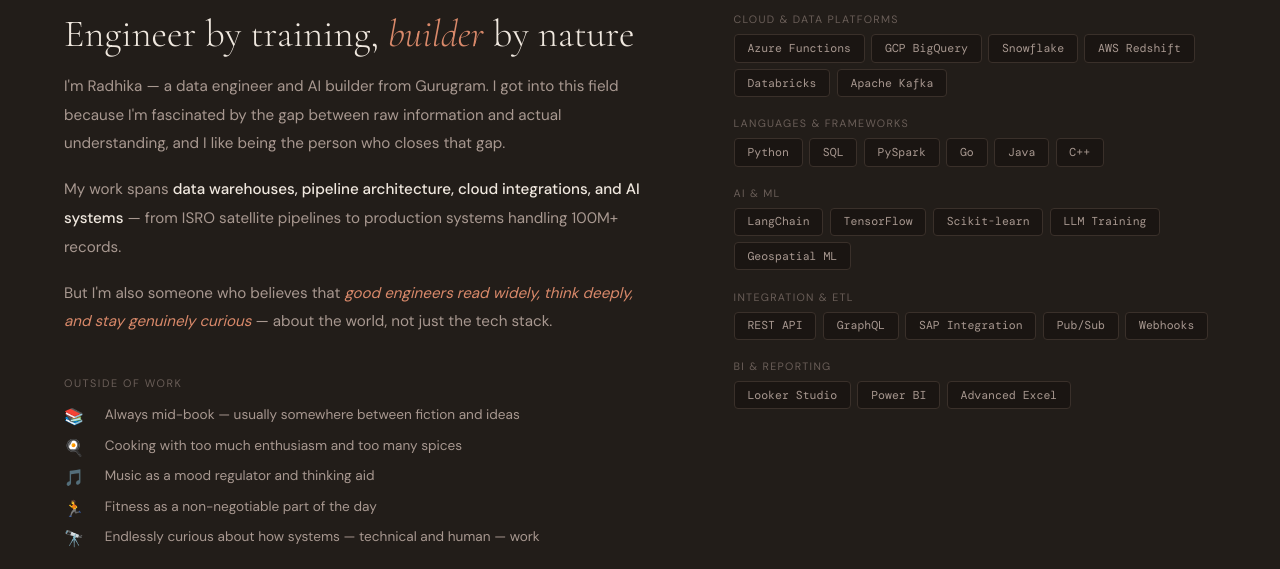
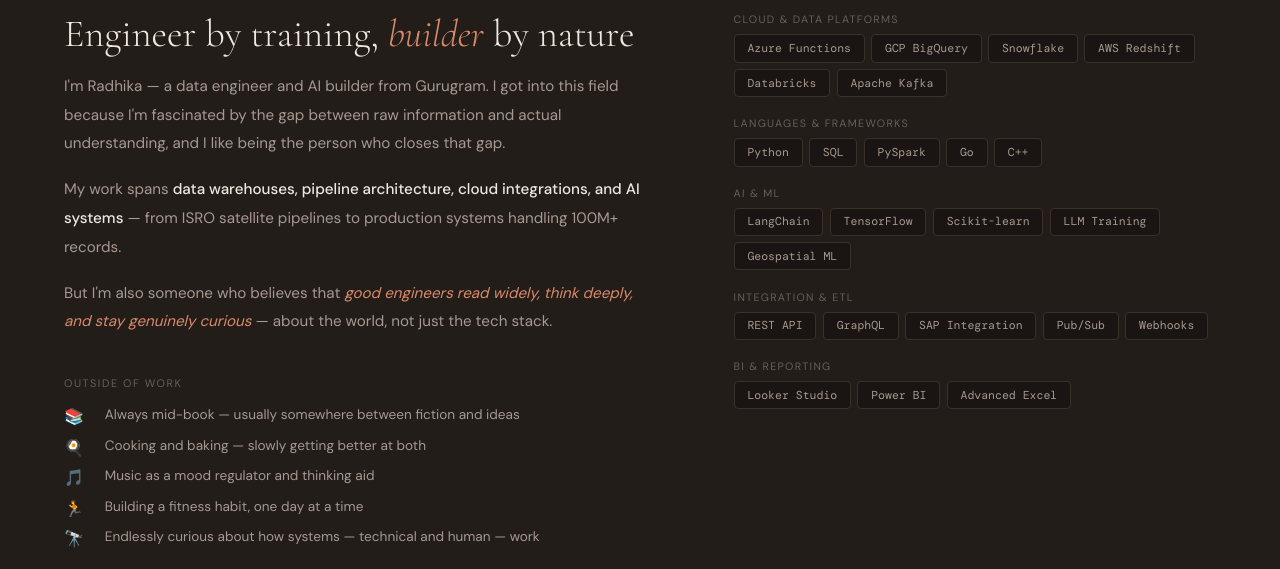
Before and after one commit to aggarwalradhika29/portfolio, a Next.js app: page / in a window 1280 px wide. Shown: the part 920-1489 px from the top of the page. Built offline with nearby package versions, Linux system fonts and the light colour scheme; a web font is replaced by a local one.

Commit message:
updated tags and description

```diff
--- a/components/sections/about.tsx
+++ b/components/sections/about.tsx
@@ -4,7 +4,7 @@ import { useEffect, useRef, useState } from 'react'
 
 const skills = [
   { label: 'Cloud & Data Platforms', chips: ['Azure Functions', 'GCP BigQuery', 'Snowflake', 'AWS Redshift', 'Databricks', 'Apache Kafka'] },
-  { label: 'Languages & Frameworks', chips: ['Python', 'SQL', 'PySpark', 'Go', 'Java', 'C++'] },
+  { label: 'Languages & Frameworks', chips: ['Python', 'SQL', 'PySpark', 'Go', 'C++'] },
   { label: 'AI & ML',                chips: ['LangChain', 'TensorFlow', 'Scikit-learn', 'LLM Training', 'Geospatial ML'] },
   { label: 'Integration & ETL',      chips: ['REST API', 'GraphQL', 'SAP Integration', 'Pub/Sub', 'Webhooks'] },
   { label: 'BI & Reporting',         chips: ['Looker Studio', 'Power BI', 'Advanced Excel'] },
@@ -12,9 +12,9 @@ const skills = [
 
 const interests = [
   { icon: '📚', text: 'Always mid-book — usually somewhere between fiction and ideas' },
-  { icon: '🍳', text: 'Cooking with too much enthusiasm and too many spices' },
+  { icon: '🍳', text: 'Cooking and baking — slowly getting better at both' },
   { icon: '🎵', text: 'Music as a mood regulator and thinking aid' },
-  { icon: '🏃', text: 'Fitness as a non-negotiable part of the day' },
+  { icon: '🏃', text: 'Building a fitness habit, one day at a time' },
   { icon: '🔭', text: 'Endlessly curious about how systems — technical and human — work' },
 ]
 
```
